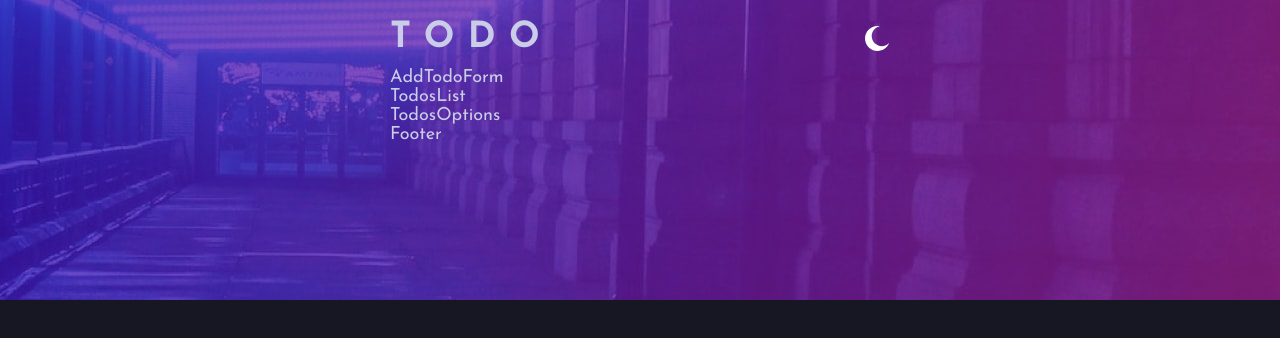
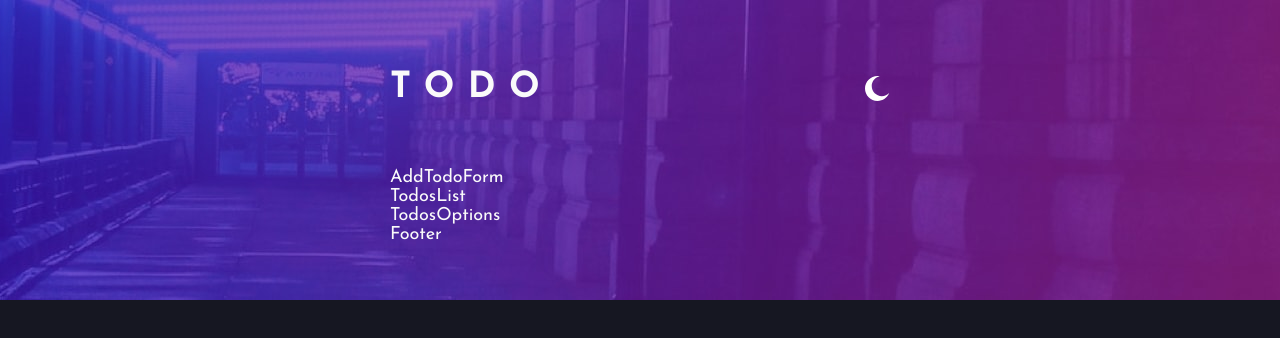
Before and after one commit to jankamon/todo-app-react, a React (Create React App) app: page / in a window 1280 px wide. Shown: the top 338 px of the page. Built offline with nearby package versions, Linux system fonts and the light colour scheme.

Commit message:
toggle completed

```diff
--- a/src/Components/App/App.css
+++ b/src/Components/App/App.css
@@ -3,7 +3,7 @@ body {
   background-repeat: no-repeat;
   background-position: top;
   background-color: hsl(235, 21%, 11%);
-  color: hsl(234, 39%, 85%);
+  color: hsl(0, 0%, 98%);
   display: flex;
   flex-direction: column;
   align-items: center;
--- a/src/Components/App/App.js
+++ b/src/Components/App/App.js
@@ -5,9 +5,11 @@ import AddTodoForm from '../AddTodoForm/AddTodoForm';
 import TodosList from '../TodosList/TodosList';
 import TodosOptions from '../TodosOptions/TodosOptions';
 import Footer from '../Footer/Footer';
+import { ThemeProvider } from '../../ThemeContext';
 
 export default function App() {
   return (
+    <ThemeProvider>
       <div id="container">
         <Header />
           <main>
@@ -17,5 +19,6 @@ export default function App() {
           </main>
         <Footer />
       </div>
+    </ThemeProvider>
   )
 }
--- a/src/Components/Header/Header.css
+++ b/src/Components/Header/Header.css
@@ -3,15 +3,17 @@ header {
     justify-content: space-between;
     align-items: center;
     height: 60px;
+    padding: 50px 0px;
 }
 
 h1 {
     letter-spacing: 0.75rem;
     font-weight: 700;
+    color: hsl(0, 0%, 98%);
 }
 
+
 span {
-    background-image: url('./images/icon-moon.svg');
     background-repeat: no-repeat;
     background-size: cover;
     background-position: 50% 50%;
@@ -20,3 +22,11 @@ span {
     border: none;
     cursor: pointer;
 }
+
+span.light-theme  {
+    background-image: url('./images/icon-sun.svg');
+}
+
+span.dark-theme {
+    background-image: url('./images/icon-moon.svg');
+}
--- a/src/Components/Header/Header.js
+++ b/src/Components/Header/Header.js
@@ -1,11 +1,15 @@
 import React from 'react'
 import './Header.css';
+import { useTheme, useThemeUpdate } from '../../ThemeContext';
 
 export default function Header() {
+  const toggleTheme = useThemeUpdate();
+  const themeStyle = useTheme();
+
   return (
     <header>
-      <h1>TODO</h1>
-      <span></span>
+      <h1 className={themeStyle}>TODO</h1>
+      <span className={themeStyle} onClick={toggleTheme}></span>
     </header>
   )
 }
--- /dev/null
+++ b/src/ThemeContext.js
@@ -0,0 +1,28 @@
+import React, { useState, useContext } from 'react';
+
+const ThemeContext = React.createContext();
+const ThemeUpdateContext = React.createContext();
+
+export const useTheme = () => {
+    return useContext(ThemeContext) ? 'dark-theme' : 'light-theme';
+}
+
+export const useThemeUpdate = () => {
+    return useContext(ThemeUpdateContext)
+}
+
+export const ThemeProvider = ({ children }) => {
+    const [darkTheme, setDarkTheme] = useState(true);
+
+    const toggleTheme = () => {
+        setDarkTheme(prevDarkTheme => !prevDarkTheme);
+    }
+
+    return (
+        <ThemeContext.Provider value={darkTheme}>
+            <ThemeUpdateContext.Provider value={toggleTheme}>
+                {children}
+            </ThemeUpdateContext.Provider>
+        </ThemeContext.Provider>
+    )
+}
```
Lines whose indentation alone changed are shown as unchanged.
